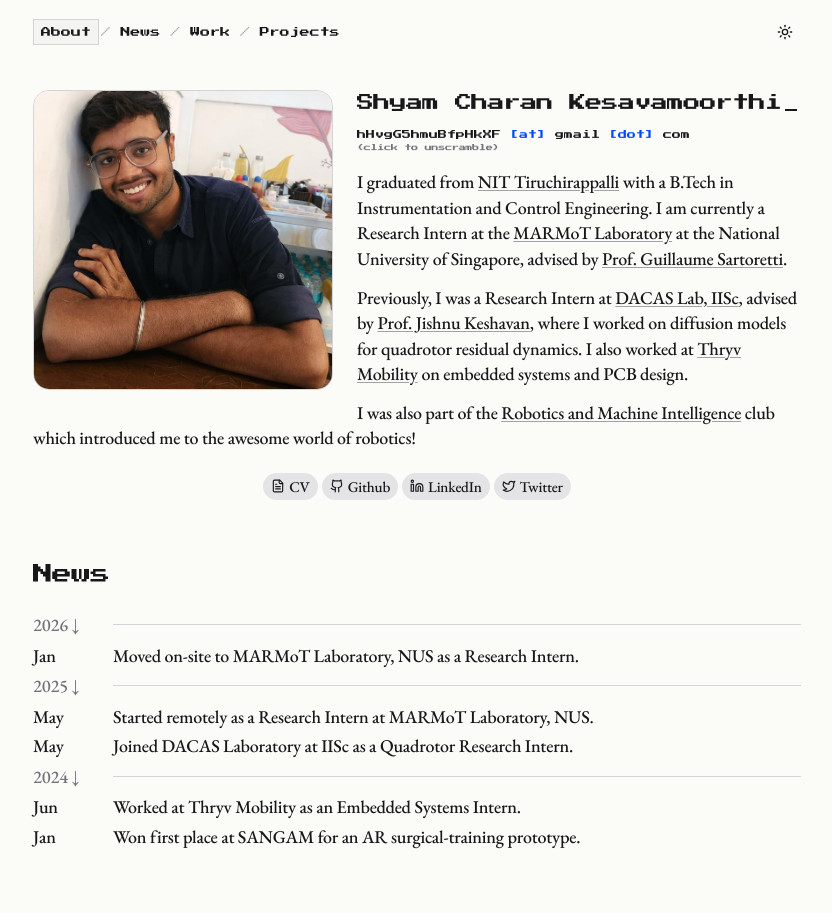
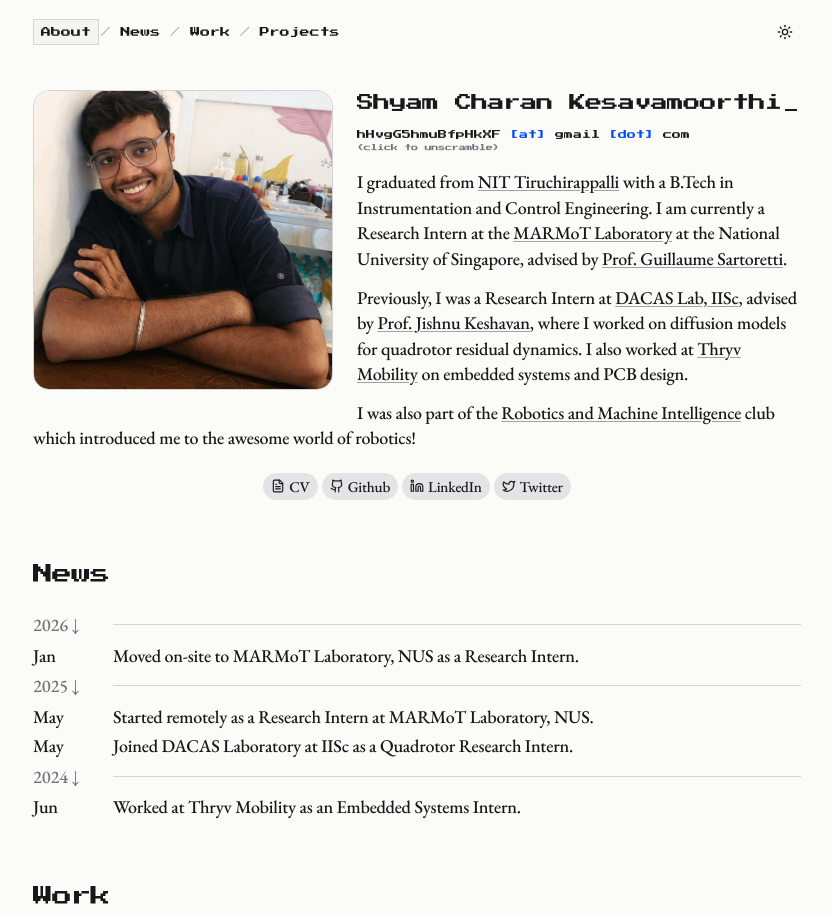
Before and after one commit to InclinedTaco/InclinedTaco.github.io, a Next.js app: page / in a window 1280 px wide. Shown: the top 913 px of the page, without its empty margins (223-1055 px from the left). Built offline with nearby package versions, Linux system fonts and the light colour scheme.

Commit message:
Remove internal hackathon news item

```diff
--- a/app/data.ts
+++ b/app/data.ts
@@ -74,10 +74,4 @@ export const news = [
     showYear: true,
     text: 'Worked at Thryv Mobility as an Embedded Systems Intern.',
   },
-  {
-    year: '2024',
-    month: 'Jan',
-    showYear: false,
-    text: 'Won first place at SANGAM for an AR surgical-training prototype.',
-  },
 ] as const
```
